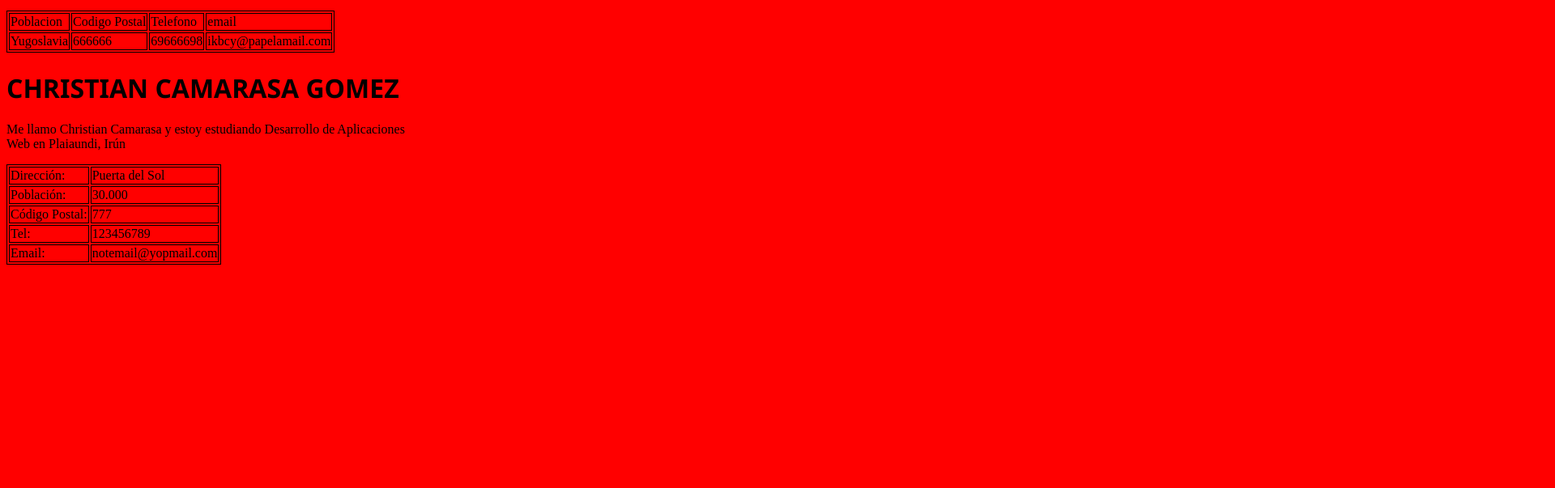
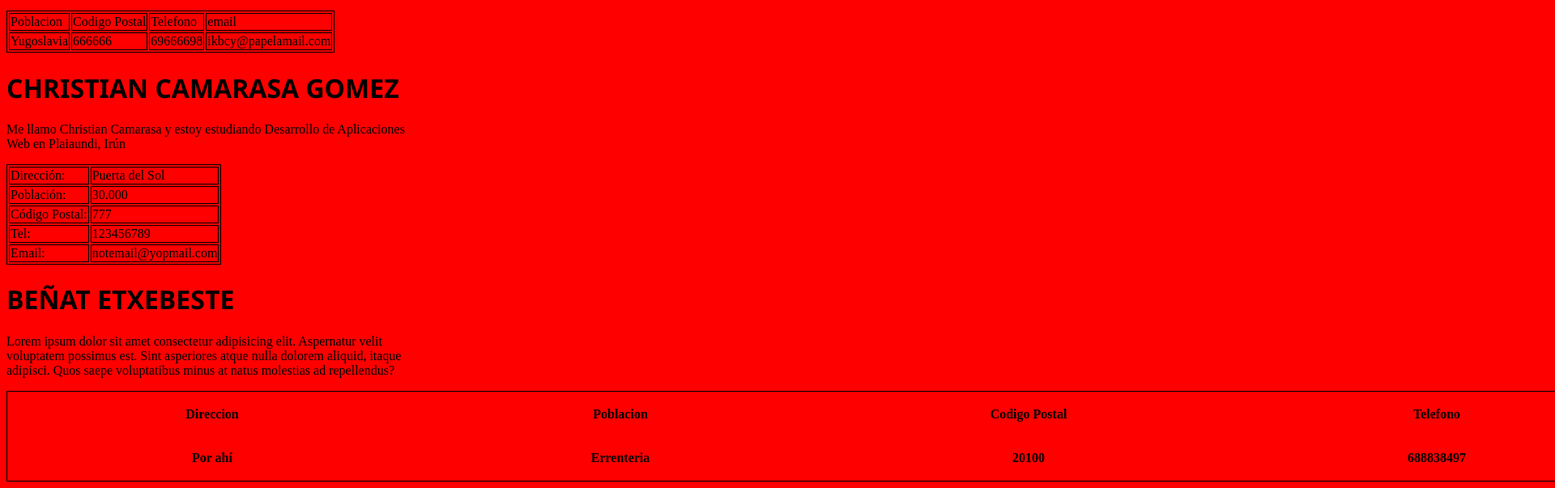
Before and after one commit to enautirakasle/2022-23-1daw3-ej08, a plain HTML site: page index.html in a window 1280 px wide. Shown: the part 723-1326 px from the top of the page at 81% size, 1920 px wide, since content can reach past the window. Before the commit the page ends 1058 px from the top, so only its background shows below. Drawn offline with Linux system fonts and the light colour scheme.

Commit message:
arreglao

```diff
--- a/index.html
+++ b/index.html
@@ -167,5 +167,24 @@
 </table>
 
 
+    <h1> Beñat Etxebeste </h1>
+    <p>Lorem ipsum dolor sit amet consectetur adipisicing elit. Aspernatur velit voluptatem possimus est. Sint asperiores atque nulla dolorem aliquid, itaque adipisci. Quos saepe voluptatibus minus at natus molestias ad repellendus?</p>
+    <img src="https://i.pinimg.com/originals/a2/9a/70/a29a70cff6d45e11e7646bd4306140be.jpg" height="400">
+    <table>
+        <tr>
+            <th><p>Direccion</p></th>
+            <th><p>Poblacion</p></th>
+            <th><p>Codigo Postal</p></th>
+            <th><p>Telefono</p></th>
+            <th><p>Email</p></th>
+        </tr>
+        <tr>
+            <th><p>Por ahí</p></th>
+            <th><p>Errenteria</p></th>
+            <th><p>20100</p></th>
+            <th><p>688838497</p></th>
+            <th><p>ikcqi@plaiaundi.net</p></th>
+        </tr>
+    </table>
 </body>
 </html>
```
